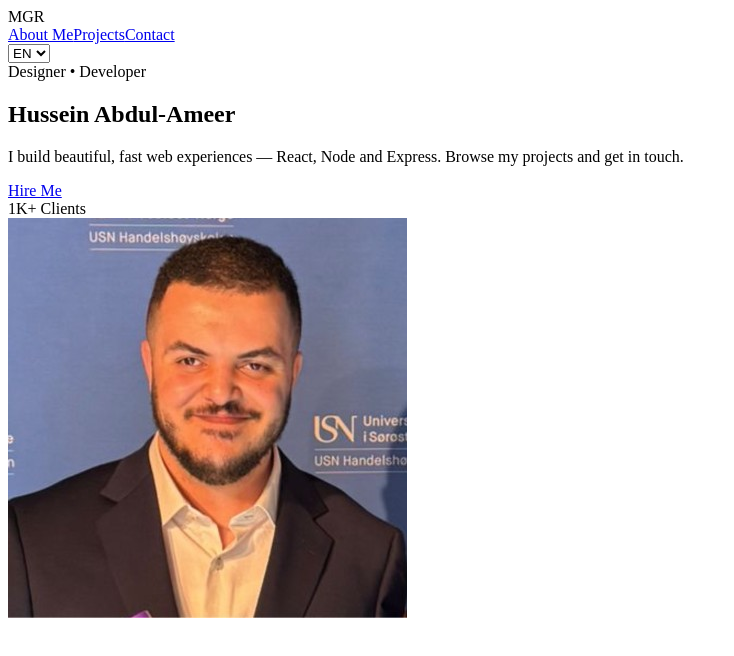
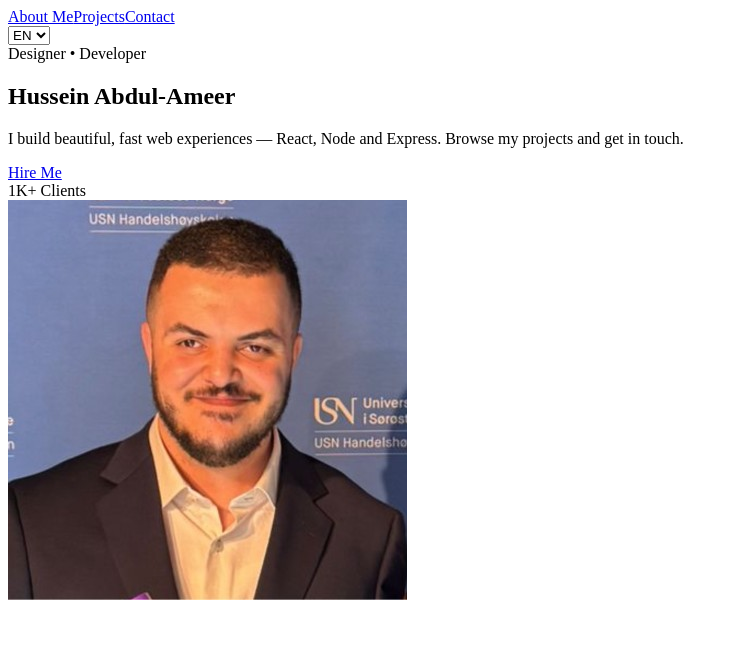
Before and after one commit to Husseinabdulameer11/portofolio, a React (Vite) app in the folder client/: page / in a window 1280 px wide. Shown: the top 656 px of the page, without its empty margins (0-734 px from the left). Built offline with nearby package versions, Linux system fonts and the light colour scheme; the HTML template or start-up script is replaced by a standard one.

Commit message:
second commit

```diff
--- a/client/src/App.jsx
+++ b/client/src/App.jsx
@@ -9,7 +9,6 @@ function Header() {
   const { lang, setLang, t } = useLang()
   return (
     <header className="site-header">
-      <div className="brand">MGR</div>
       <nav>
         <Link to="/">{t('home_title')}</Link>
         <Link to="/projects">{t('projects_title')}</Link>
```
